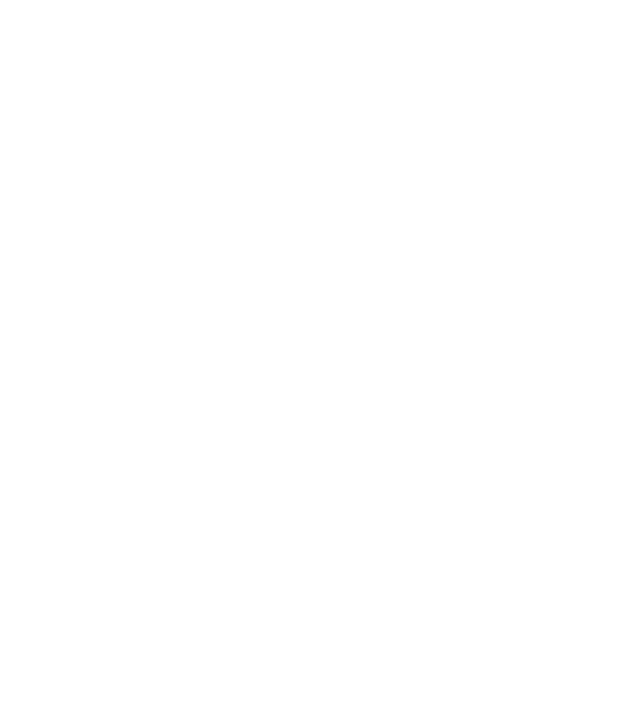
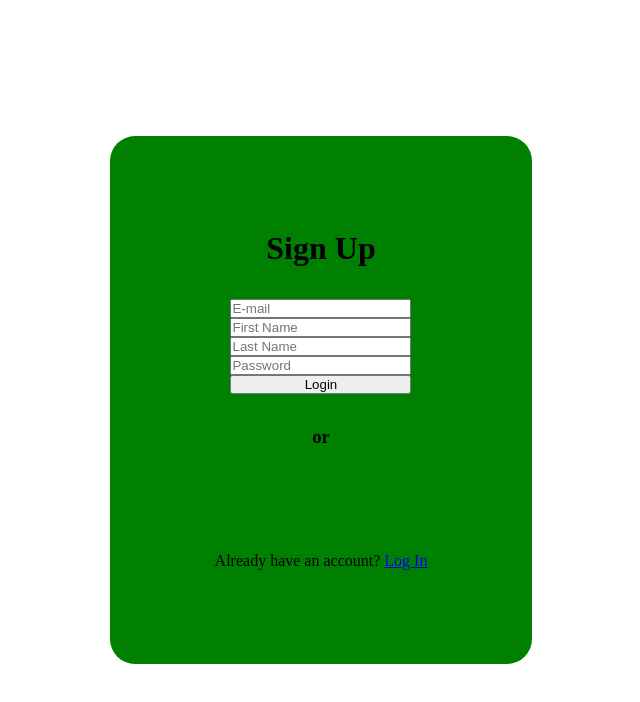
Before and after one commit to om4rkh4lid/advanced-chat-frontend, a React (Vite) app: page /signup in a window 1280 px wide. Before the commit this address had no page. Shown: the top 702 px of the page, without its empty margins (319-959 px from the left). Built offline with nearby package versions, Linux system fonts and the light colour scheme.

Commit message:
sign up feature

```diff
--- a/src/App.tsx
+++ b/src/App.tsx
@@ -4,6 +4,7 @@ import { ChatPage } from "./pages/ChatPage";
 import { LoginPage } from "./pages/LoginPage";
 import { Redirect } from "./components/Redirect";
 import { ProtectedRoute } from "./components/ProtectedRoute";
+import { SignupPage } from "./pages/SignupPage";
 
 const App: React.FC = () => {
   return (
@@ -11,6 +12,7 @@ const App: React.FC = () => {
       <Routes>
         <Route path="/" element={<Redirect />}>
           <Route path="login" element={<LoginPage></LoginPage>}></Route>
+          <Route path="signup" element={<SignupPage></SignupPage>}></Route>
           <Route element={<ProtectedRoute />}>
             <Route path="chat" element={<ChatPage></ChatPage>}></Route>
           </Route>
--- a/src/components/Redirect.tsx
+++ b/src/components/Redirect.tsx
@@ -1,13 +1,18 @@
-import { Outlet, useNavigate } from "react-router-dom";
+import { Outlet, useLocation, useNavigate } from "react-router-dom";
 import { getAuthenticatedUser } from "../features/auth/AuthSlice";
 import { useEffect } from "react";
 
 export const Redirect: React.FC = () => {
   const authenticatedUser = getAuthenticatedUser();
   const navigate = useNavigate();
+  const { pathname } = useLocation();
 
   useEffect(() => {
-    navigate(authenticatedUser ? '/chat' : '/login');
+    if (authenticatedUser) {
+      navigate('/chat');
+    } else if (pathname !== '/signup') {
+      navigate('/login')
+    }
   }, [authenticatedUser])
 
   return <Outlet />
--- /dev/null
+++ b/src/components/styled/CenteredContentPage.tsx
@@ -0,0 +1,9 @@
+import styled from "styled-components";
+
+export const CenteredContentPage = styled.div`
+  width: 100%;
+  height: 100vh;
+  display: flex;
+  justify-content: center;
+  align-items: center;
+`
--- /dev/null
+++ b/src/components/styled/StyledForm.tsx
@@ -0,0 +1,6 @@
+import styled from "styled-components";
+
+export const StyledForm = styled.form`
+  display: flex;
+  flex-direction: column;
+`;
--- /dev/null
+++ b/src/components/styled/StyledFormCard.tsx
@@ -0,0 +1,13 @@
+import styled from "styled-components";
+
+export const StyledFormCard = styled.div`
+  background-color: green;
+  border-radius: 25px;
+  width: 33%;
+  height: 66%;
+  display: flex;
+  align-items: center;
+  justify-content: center;
+  gap: 32px;
+  flex-direction: column;
+`;
--- a/src/pages/LoginPage.tsx
+++ b/src/pages/LoginPage.tsx
@@ -1,41 +1,19 @@
 import React, { useEffect, useState } from "react"
-import { useNavigate } from "react-router-dom"
-import { styled } from "styled-components"
+import { Link, useNavigate } from "react-router-dom"
 import { useAppSelector } from "../hooks/useAppSelector"
 import { useAppDispatch } from "../hooks/useAppDispatch"
 import { CredentialResponse, GoogleLogin } from "@react-oauth/google"
 import { backendInstance } from "../axios"
 import { AuthenticatedUser, tokenSet, userSet } from "../features/auth/AuthSlice"
-
-const StyledLoginPage = styled.div`
-  width: 100%;
-  height: 100vh;
-  display: flex;
-  justify-content: center;
-  align-items: center;
-`
-
-const StyledLoginFormCard = styled.div`
-  background-color: green;
-  border-radius: 25px;
-  width: 33%;
-  height: 66%;
-  display: flex;
-  align-items: center;
-  justify-content: center;
-  gap: 32px;
-  flex-direction: column;
-`
-const StyledLoginForm = styled.form`
-  display: flex;
-  flex-direction: column;
-`
+import { StyledFormCard } from "../components/styled/StyledFormCard"
+import { StyledForm } from "../components/styled/StyledForm"
+import { CenteredContentPage } from "../components/styled/CenteredContentPage"
 
 export const LoginPage: React.FC = () => {
   const user = useAppSelector((state) => state.auth.user);
   const dispatch = useAppDispatch();
-  const [userEmail, setUserEmail] = useState<string>("");
-  const [userPassword, setUserPassword] = useState<string>("");
+  const [email, setEmail] = useState<string>("");
+  const [password, setPassword] = useState<string>("");
   const navigate = useNavigate();
 
   const navigateToChat = () => {
@@ -61,8 +39,8 @@ export const LoginPage: React.FC = () => {
 
   const handleOrganicLogin = () => {
     const body = {
-      email: userEmail,
-      password: userPassword
+      email: email,
+      password: password
     }
     sendLoginRequest('/', body);
   }
@@ -76,17 +54,18 @@ export const LoginPage: React.FC = () => {
   }
 
   return (
-    <StyledLoginPage>
-      <StyledLoginFormCard>
-          <h1>AdvancedChat</h1>
-        <StyledLoginForm>
-          <input autoComplete="true" placeholder="E-mail" type="email" value={userEmail} onChange={e => setUserEmail(e.target.value)} />
-          <input autoComplete="false" placeholder="Password" type="password" value={userPassword} onChange={e => setUserPassword(e.target.value)} />
+    <CenteredContentPage>
+      <StyledFormCard>
+        <h1>Login</h1>
+        <StyledForm>
+          <input autoComplete="true" placeholder="E-mail" type="email" value={email} onChange={e => setEmail(e.target.value)} />
+          <input autoComplete="false" placeholder="Password" type="password" value={password} onChange={e => setPassword(e.target.value)} />
           <button onClick={handleOrganicLogin}>Login</button>
-        </StyledLoginForm>
+        </StyledForm>
         <h3>or</h3>
         <GoogleLogin logo_alignment="center" locale="en" onSuccess={handleGoogleLogin}></GoogleLogin>
-      </StyledLoginFormCard>
-    </StyledLoginPage>
+        <p>Don't have an account? {<Link to="/signup">Sign Up</Link>}</p>
+      </StyledFormCard>
+    </CenteredContentPage>
   );
 }
--- /dev/null
+++ b/src/pages/SignupPage.tsx
@@ -0,0 +1,65 @@
+import React, { useEffect, useState } from "react"
+import { Link, useLocation, useNavigate, useParams } from "react-router-dom"
+import { useAppSelector } from "../hooks/useAppSelector"
+import { useAppDispatch } from "../hooks/useAppDispatch"
+import { CredentialResponse, GoogleLogin } from "@react-oauth/google"
+import { backendInstance } from "../axios"
+import { StyledFormCard } from "../components/styled/StyledFormCard"
+import { StyledForm } from "../components/styled/StyledForm"
+import { CenteredContentPage } from "../components/styled/CenteredContentPage"
+
+export const SignupPage: React.FC = () => {
+  const [email, setEmail] = useState<string>("");
+  const [firstName, setFirstName] = useState<string>("");
+  const [lastName, setLastName] = useState<string>("");
+  const [password, setPassword] = useState<string>("");
+  const navigate = useNavigate();
+
+  const navigateToLogin = () => {
+    navigate('/login');
+  }
+
+  const sendSignupRequest = (endpoint: string, body: any) => {
+    backendInstance.post('/user/signup' + endpoint, body)
+      .then(response => {
+        navigateToLogin()
+      })
+      .catch(error => console.error(error));
+  }
+
+  const handleOrganicSignup = () => {
+    const body = {
+      email,
+      firstName,
+      lastName,
+      password
+    }
+    sendSignupRequest('/', body);
+  }
+
+  const handleGoogleSignup = async (credentials: CredentialResponse) => {
+    const body = {
+      token: credentials.credential,
+      clientId: credentials.clientId
+    };
+    sendSignupRequest('/google', body);
+  }
+
+  return (
+    <CenteredContentPage>
+      <StyledFormCard>
+        <h1>Sign Up</h1>
+        <StyledForm>
+          <input required autoComplete="true" placeholder="E-mail" type="email" value={email} onChange={e => setEmail(e.target.value)} />
+          <input required autoComplete="false" placeholder="First Name" type="text" value={firstName} onChange={e => setFirstName(e.target.value)} />
+          <input required autoComplete="false" placeholder="Last Name" type="text" value={lastName} onChange={e => setLastName(e.target.value)} />
+          <input required autoComplete="false" placeholder="Password" type="password" value={password} onChange={e => setPassword(e.target.value)} />
+          <button onClick={handleOrganicSignup}>Login</button>
+        </StyledForm>
+        <h3>or</h3>
+        <GoogleLogin text="signup_with" logo_alignment="center" locale="en" onSuccess={handleGoogleSignup}></GoogleLogin>
+        <p>Already have an account? {<Link to="/login">Log In</Link>}</p>
+      </StyledFormCard>
+    </CenteredContentPage>
+  );
+}
```
Lines whose indentation alone changed are shown as unchanged.
